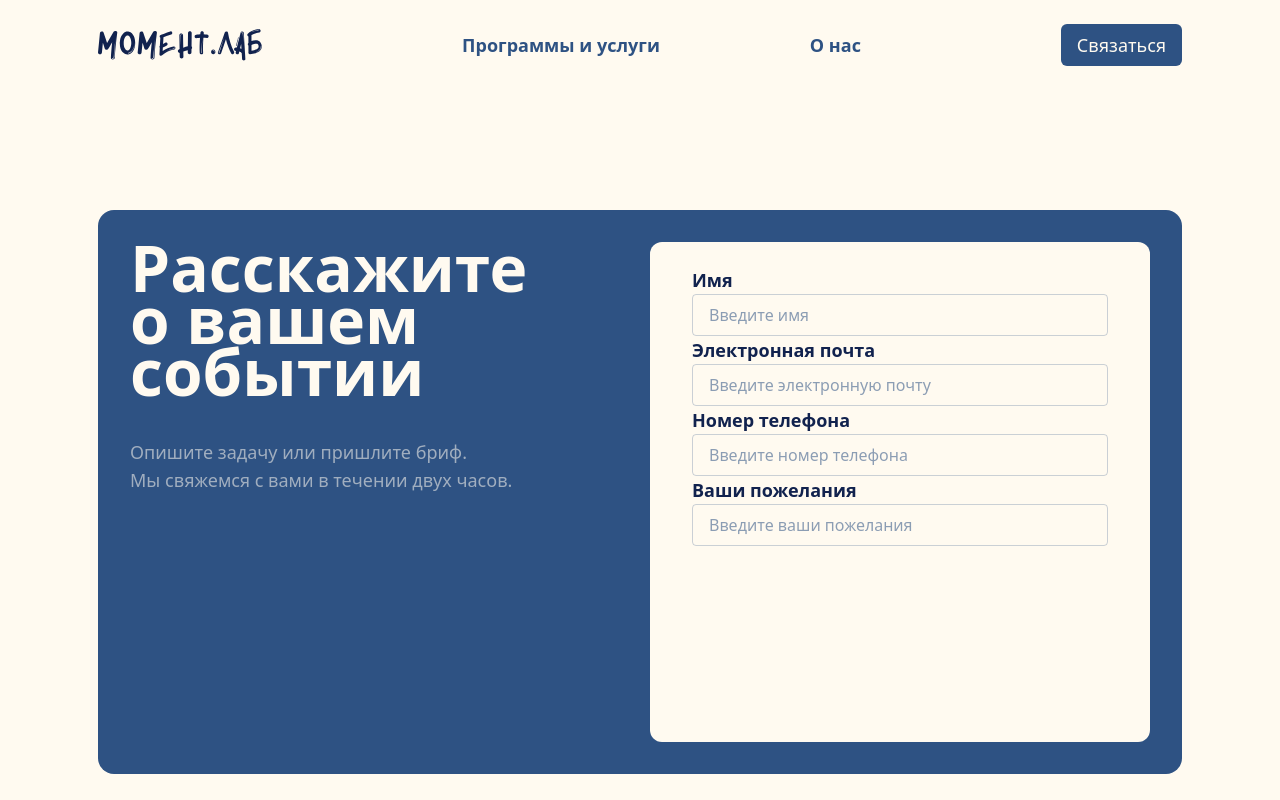
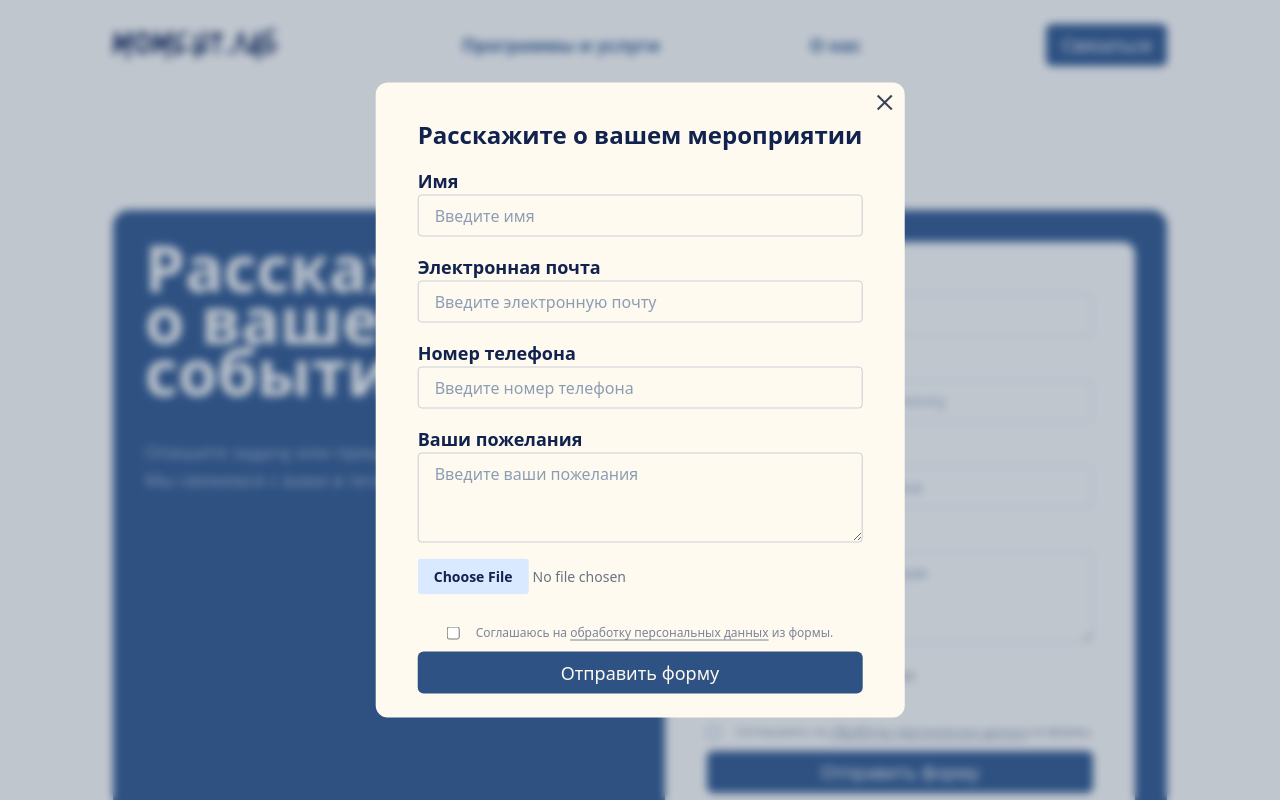
Before and after one commit to L0veR1ck/moment-lab, a React (Vite) app in the folder front/: page / in a window 1280 px wide. Both pictures are taken after a click on the button "Связатьcя". Shown: the top 800 px of the page. Built offline with nearby package versions, Linux system fonts and the light colour scheme.

Commit message:
доделали форму и модалку

```diff
--- a/front/src/components/button/button.tsx
+++ b/front/src/components/button/button.tsx
@@ -1,10 +1,11 @@
 type ButtonProps = {
-  text: string,
+  text: string
+  onClick?: (event: React.MouseEvent<HTMLButtonElement>) => void;
 }
 
-function Button({ text }: ButtonProps) {
+function Button({ text, onClick }: ButtonProps) {
   return (
-    <button className={`bg-[var(--color-blue)] text-[var(--color-beige)] font-normal text-lg rounded-md px-[16px] py-[12px] leading-none cursor-pointer hover:bg-[var(--color-dark-blue)]`}>
+    <button onClick={onClick} className={`bg-[var(--color-blue)] text-[var(--color-beige)] font-normal text-lg rounded-md px-[16px] py-[12px] leading-none cursor-pointer hover:bg-[var(--color-dark-blue)]`}>
       {text}
     </button>
   );
--- a/front/src/components/form/form.tsx
+++ b/front/src/components/form/form.tsx
@@ -1,18 +1,78 @@
-function Form() {
+import Button from "../button/button";
+
+type FormProps = {
+    isModal: boolean;
+    onClick?: (event: React.MouseEvent<HTMLButtonElement>) => void;
+    onClose?: () => void,
+}
+
+function Form({ isModal, onClose }: FormProps) {
+
+    const handleSubmit = (event: React.FormEvent<HTMLFormElement>) => {
+        event.preventDefault();
+        console.log('Form submitted!');
+    };
+
+
     return (
-        <form className="flex flex-col bg-[var(--color-beige)] rounded-xl px-[42px] py-[24px] w-[500px]">
+        <form onSubmit={handleSubmit} className="relative flex flex-col gap-[16px] bg-[var(--color-beige)] rounded-xl px-[42px] py-[24px]" aria-labelledby="form-title">
+            {isModal &&
+                <>
+                <button onClick={onClose}className="absolute top-0 right-0 w-4 h-4 cursor-pointer border-none bg-transparent p-5" aria-label="Закрыть">
+                    <span className="relative block w-full h-full">
+                        <span className="absolute top-1/2 left-1/2 w-5 h-[2px] bg-gray-700 transform -translate-x-1/2 -translate-y-1/2 rotate-45"></span>
+                        <span className="absolute top-1/2 left-1/2 w-5 h-[2px] bg-gray-700 transform -translate-x-1/2 -translate-y-1/2 -rotate-45"></span>
+                    </span>
+                </button>
+                <p className="text-center whitespace-nowrap font-semibold text-2xl text-[var(--color-dark-blue)] mt-[12px]" id="form-title">Расскажите о вашем мероприятии</p>
+                </>
 
-            <label className="font-semibold text-[var(--color-dark-blue)] text-lg" id="name">Имя</label>
-            <input className="border border-[var(--color-blue)]/25 rounded-sm px-[16px] py-[8px] placeholder:text-[var(--color-blue)] placeholder:opacity-55" id="name" type="text" placeholder="Введите имя" required></input>
+            }
+            <div className="flex flex-col">
+                <label className="font-semibold text-[var(--color-dark-blue)] text-lg" htmlFor="name">Имя</label>
+                <input className="border border-[var(--color-blue)]/25 rounded-sm px-[16px] py-[8px] placeholder:text-[var(--color-blue)] placeholder:opacity-55" id="name" type="text" placeholder="Введите имя" required></input>
+            </div>
+            <div className="flex flex-col">
+                <label className="font-semibold text-[var(--color-dark-blue)] text-lg" htmlFor="mail">Электронная почта</label>
+                <input className="border border-[var(--color-blue)]/25 rounded-sm px-[16px] py-[8px] placeholder:text-[var(--color-blue)] placeholder:opacity-55" id="mail" type="email" placeholder="Введите электронную почту"></input>
 
-            <label className="font-semibold text-[var(--color-dark-blue)] text-lg" id="mail">Электронная почта</label>
-            <input className="border border-[var(--color-blue)]/25 rounded-sm px-[16px] py-[8px] placeholder:text-[var(--color-blue)] placeholder:opacity-55" id="mail" type="email" placeholder="Введите электронную почту"></input>
+            </div>
 
-            <label className="font-semibold text-[var(--color-dark-blue)] text-lg" id="phone">Номер телефона</label>
-            <input className="border border-[var(--color-blue)]/25 rounded-sm px-[16px] py-[8px] placeholder:text-[var(--color-blue)] placeholder:opacity-55" id="phone" type="tel" placeholder="Введите номер телефона" required></input>
+            <div className="flex flex-col">
+                <label className="font-semibold text-[var(--color-dark-blue)] text-lg" htmlFor="phone">Номер телефона</label>
+                <input className="border border-[var(--color-blue)]/25 rounded-sm px-[16px] py-[8px] placeholder:text-[var(--color-blue)] placeholder:opacity-55" id="phone" type="tel" placeholder="Введите номер телефона" required></input>
+            </div>
+            <div className="flex flex-col">
+                <label className="font-semibold text-[var(--color-dark-blue)] text-lg" htmlFor="wishes">Ваши пожелания</label>
+                <textarea className="border border-[var(--color-blue)]/25 rounded-sm px-[16px] py-[8px] placeholder:text-[var(--color-blue)] placeholder:opacity-55 max-h-[200px]" id="wishes" rows={3} placeholder="Введите ваши пожелания "></textarea>
 
-            <label className="font-semibold text-[var(--color-dark-blue)] text-lg" id="wishes">Ваши пожелания</label>
-            <input className="border border-[var(--color-blue)]/25 rounded-sm px-[16px] py-[8px] placeholder:text-[var(--color-blue)] placeholder:opacity-55" id="wishes" type="text"  placeholder="Введите ваши пожелания "></input>
+            </div>
+
+
+            <div className="flex flex-col">
+                <label className="sr-only">Выберите файл</label>
+                <input
+                    type="file"
+                    className="block w-full text-sm text-gray-500
+                            file:py-2 file:px-4
+                            file:rounded-sm file:border-0
+                            file:text-sm file:font-semibold
+                            file:bg-[#D9E9FF] file:text-[var(--color-dark-blue)]
+                            hover:file:bg-[#C7DFFF]"
+                />
+
+            </div>
+
+            <div className="flex flex-col gap-[12px] mt-[16px]">
+                <div className="flex justify-center gap-[16px]">
+                    <input type="checkbox" required />
+                    <label className="text-xs text-[var(--color-dark-blue)]/55 leading-none">
+                        Соглашаюсь на <a href="/" className="underline underline-offset-[.2rem]">обработку персональных данных</a> из формы.
+                    </label>
+                </div>
+
+                <Button text="Отправить форму" />
+            </div>
 
         </form>
 
--- a/front/src/components/header/header.tsx
+++ b/front/src/components/header/header.tsx
@@ -2,15 +2,23 @@ import { useEffect, useRef, useState } from 'react';
 import logo from '../../assets/logo/logo-momen-lab.svg';
 import Button from '../button/button';
 import DropMenu from '../drop-menu/drop-menu';
+import ModalForm from '../modal-form/modal-form';
 
 function Header() {
-  const [open, setOpen] = useState({ programs: false, about: false });
+  const [isDropOpen, setDropOpen] = useState({ programs: false, about: false });
+  const [isModalOpen, setModalOpen] = useState(false);
   const wrapperRef = useRef<HTMLLIElement | null>(null);
+
+
+  const handleModalClick = () => {
+    setModalOpen(prev => !prev)
+    console.log('нажался')
+  }
 
   useEffect(() => {
     function handleDocumentClick(e: MouseEvent) {
       if (wrapperRef.current && !wrapperRef.current.contains(e.target as Node)) {
-        setOpen({ programs: false, about: false });
+        setDropOpen({ programs: false, about: false });
       }
     }
     document.addEventListener('click', handleDocumentClick);
@@ -26,10 +34,10 @@ function Header() {
           <li>
             <DropMenu
               label="Программы и услуги"
-              isOpen={open.programs}
+              isOpen={isDropOpen.programs}
               onToggle={(e) => {
                 e.stopPropagation();
-                setOpen((s) => ({ ...s, programs: !s.programs }));
+                setDropOpen((s) => ({ ...s, programs: !s.programs }));
               }}
               items={['Частные мероприятия', 'Корпоративные мероприятия', 'Интерактивы', 'Аренда помещений']}
             />
@@ -38,10 +46,10 @@ function Header() {
           <li>
             <DropMenu
               label="О нас"
-              isOpen={open.about}
+              isOpen={isDropOpen.about}
               onToggle={(e) => {
                 e.stopPropagation();
-                setOpen((s) => ({ ...s, about: !s.about }));
+                setDropOpen((s) => ({ ...s, about: !s.about }));
               }}
               items={["О Момент.Лаб", 'Портфолио']}
             />
@@ -50,7 +58,8 @@ function Header() {
         </ul>
       </nav>
 
-      <Button text="Связатьcя" />
+      <Button text="Связатьcя" onClick={handleModalClick}/>
+      {isModalOpen && <ModalForm onClose={handleModalClick}/>}
     </header>
   );
 }
--- /dev/null
+++ b/front/src/components/modal-form/modal-form.tsx
@@ -0,0 +1,17 @@
+import Form from "../form/form";
+
+type ModalFormProps = {
+    onClose: () => void
+}
+
+function ModalForm({onClose}: ModalFormProps) {
+    return (
+        <div className="fixed inset-0 w-screen h-screen bg-[var(--color-blue)]/30 backdrop-blur-xs z-1">
+            <div className="absolute left-1/2 top-1/2 -translate-x-1/2 -translate-y-1/2 ">
+                <Form isModal={true} onClose={onClose}/>
+            </div>
+        </div>
+    )
+}
+
+export default ModalForm;
--- a/front/src/components/form-section/form-section.tsx
+++ b/front/src/components/section-form/section-form.tsx
@@ -1,9 +1,10 @@
 import Form from '../form/form';
 
 function FormSection() {
+
     return (
         <section className="flex justify-center py-[120px] max-w-[1280px]">
-            <div className="flex justify-between bg-[var(--color-blue)] h-[564px] p-[32px] rounded-2xl">
+            <div className="flex justify-between bg-[var(--color-blue)] p-[32px] rounded-2xl">
                 <div className="flex flex-col gap-[40px] max-w-[520px]">
                     <h2 className="font-semibold text-[64px]/13 text-[var(--color-beige)]">
                         Расскажите о вашем событии
@@ -14,7 +15,7 @@ function FormSection() {
                         Мы свяжемся с вами в течении двух часов.
                     </p>
                 </div>
-                <Form></Form>
+                <Form isModal={false}></Form>
             </div>
         </section>
     )
--- a/front/src/pages/main-screen/main-screen.tsx
+++ b/front/src/pages/main-screen/main-screen.tsx
@@ -1,5 +1,5 @@
 import Footer from '../../components/footer/footer';
-import FormSection from '../../components/form-section/form-section';
+import FormSection from '../../components/section-form/section-form';
 import Header from '../../components/header/header';
 
 
```
